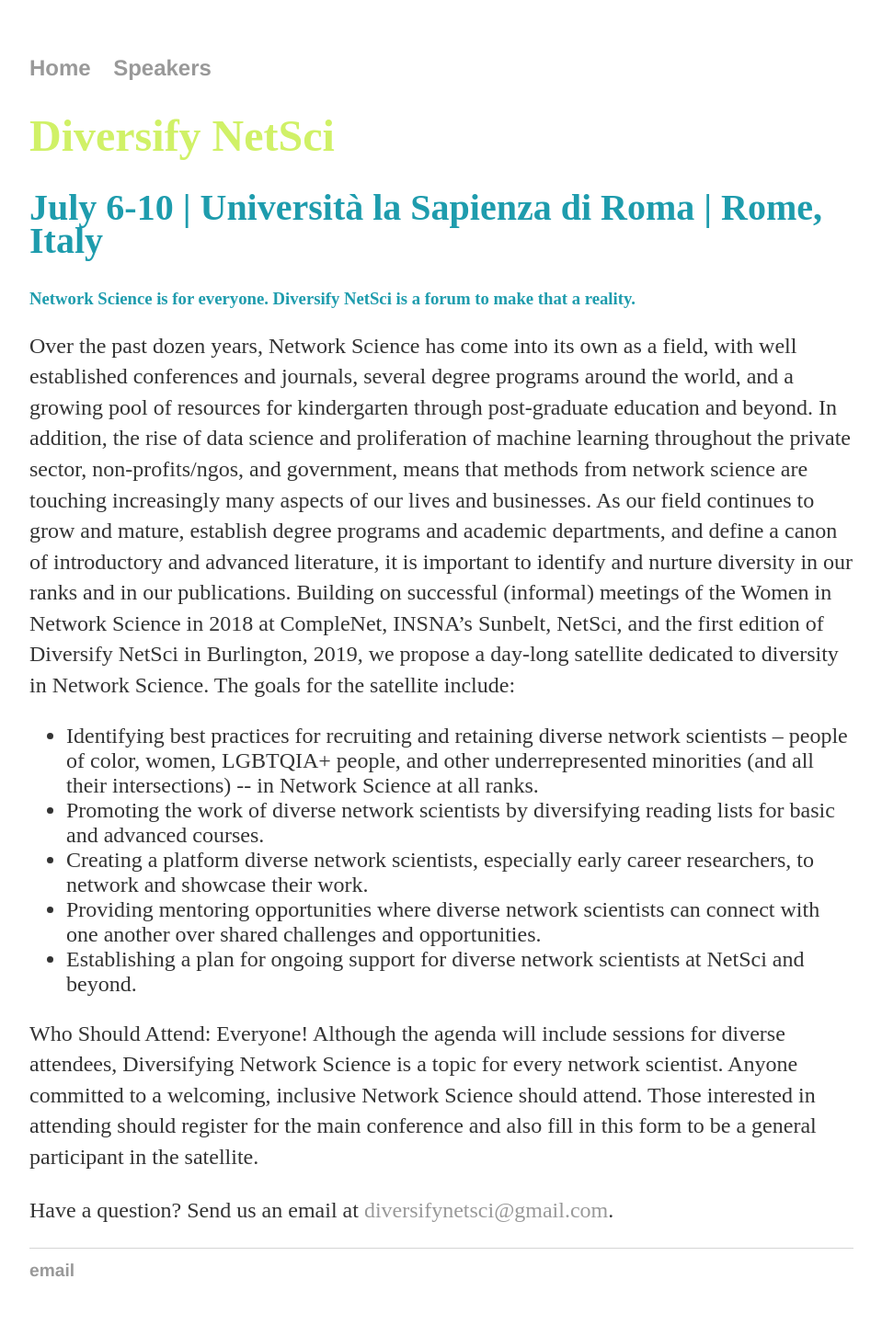
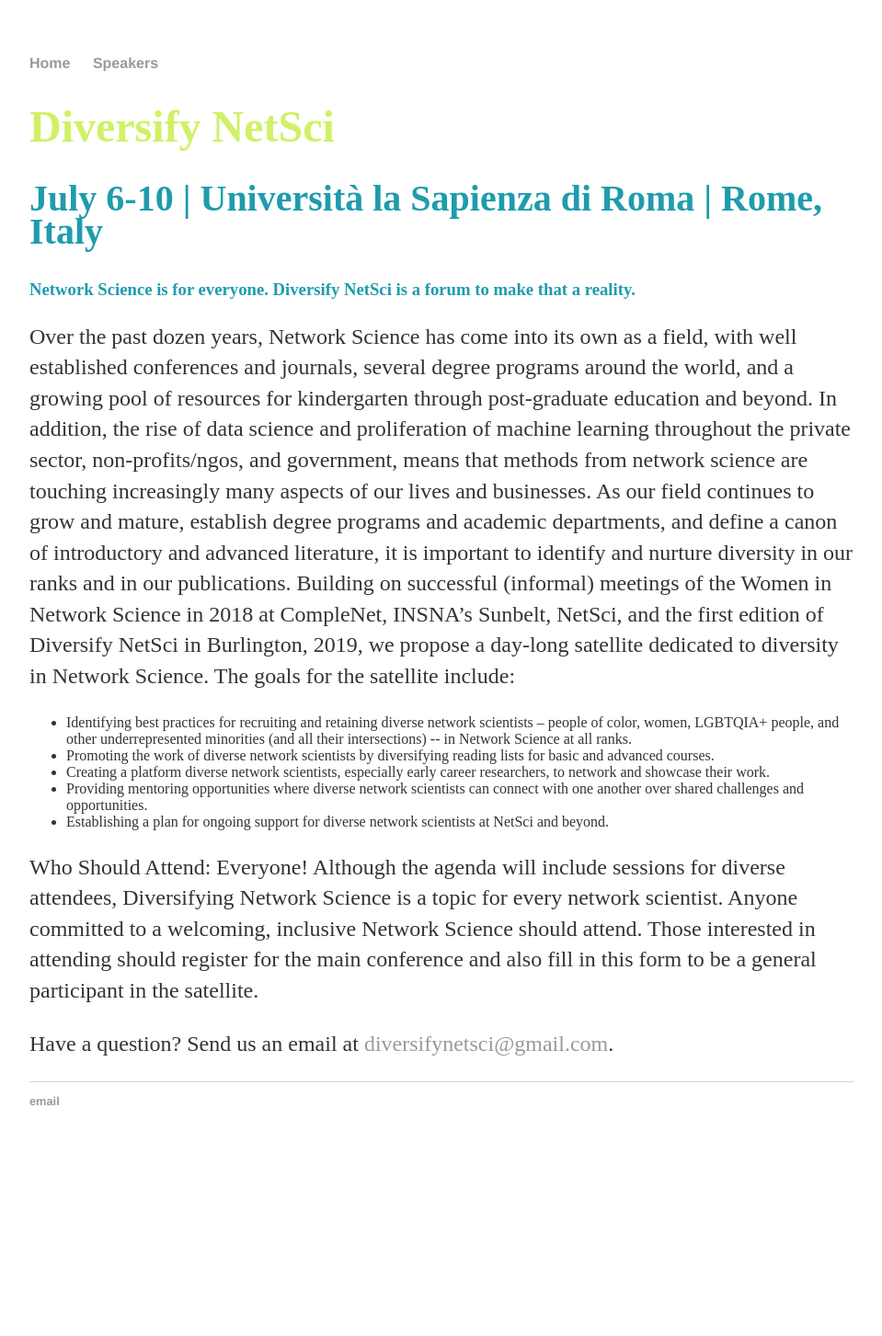
Before and after one commit to diversify-netsci/diversify-netsci.github.io, a Jekyll site: the page built from index.html, in a window 1280 px wide. Shown: the whole page at 92% size, without its empty margins (160-1119 px from the left). Built offline with Jekyll 4.4.1, drawn with Linux system fonts in a browser that asks for light colours; after the commit the page ends 1265 px from its top, so only the background shows below that.

Commit message:
Update main.css

```diff
--- a/css/main.css
+++ b/css/main.css
@@ -43,7 +43,3 @@
     border-top: 1px solid #d5d5d5;
     font-size: .8em;
 }
-
-ul li {
-    font-size: 1.5em;
-}
```
